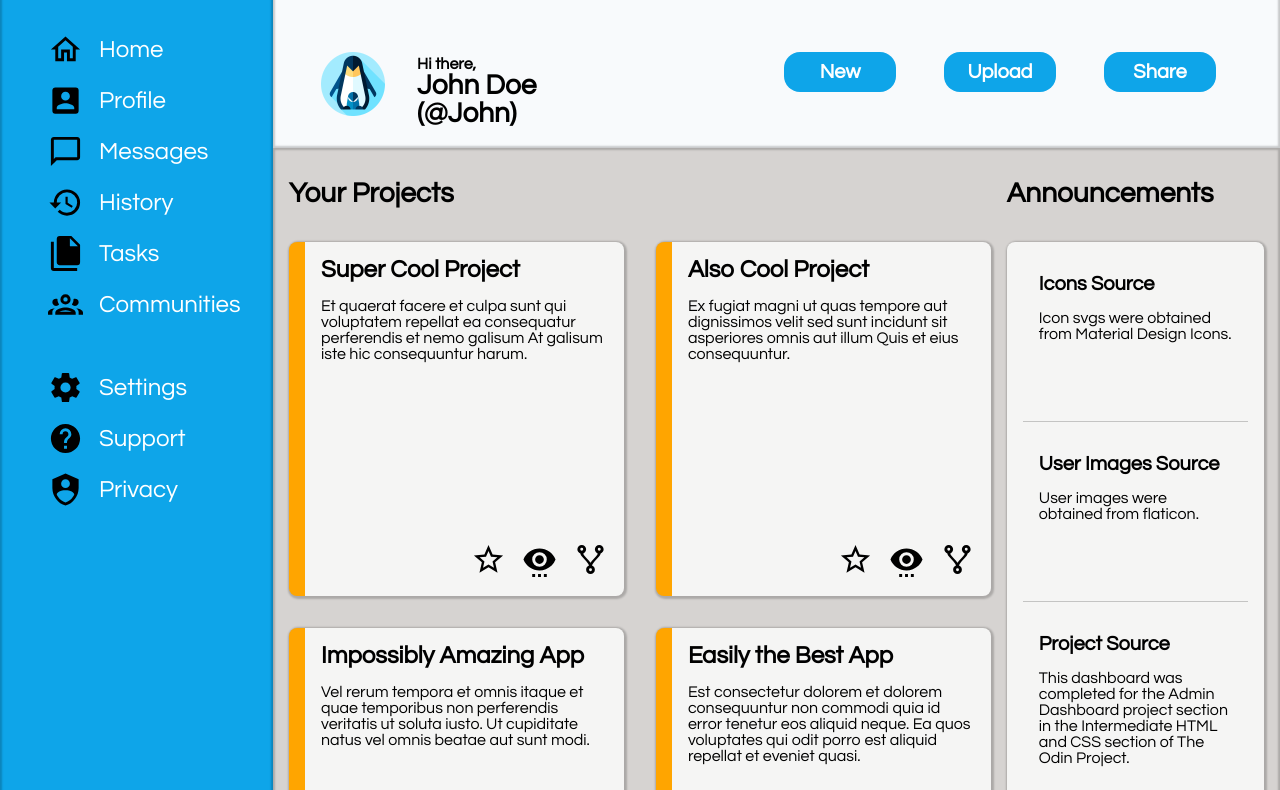
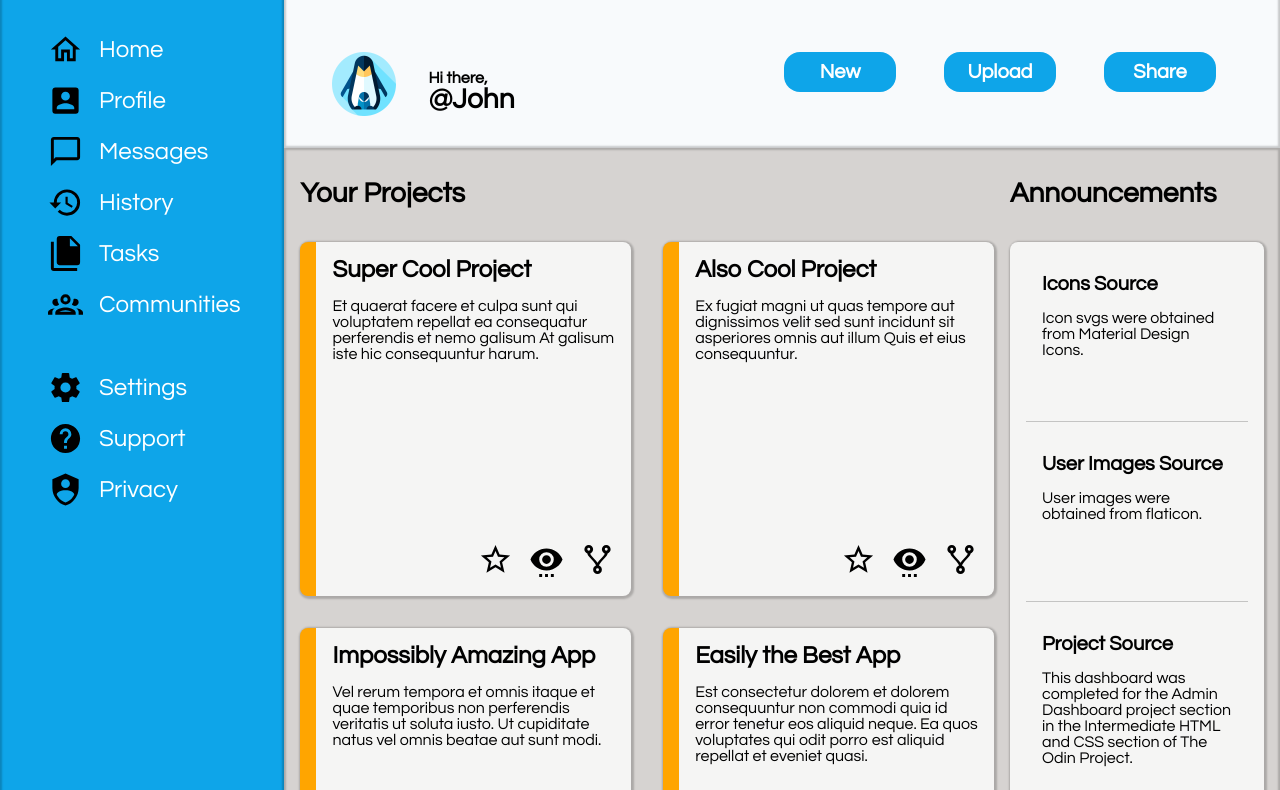
Before and after one commit to autom101/admin-dashboard, a plain HTML site: page index.html in a window 1280 px wide. Shown: the part 92-882 px from the top of the page. Drawn offline with Linux system fonts and the light colour scheme.

Commit message:
Fix errors on smaller resolution

```diff
--- a/css/styles.css
+++ b/css/styles.css
@@ -7,7 +7,7 @@ body {
   height: 100vh;
 
   display: grid;
-  grid-template: 1fr 8fr / 1fr 4fr;
+  grid-template: 1fr 8fr / 2fr 7fr;
   grid-template-areas:
     "dash-left dash-top"
     "dash-left dash-center";
--- a/index.html
+++ b/index.html
@@ -93,7 +93,7 @@
 
                 <div class="welcome-message">
                     <span>Hi there,</span>
-                    <span>John Doe (@John)</span>
+                    <span>@John</span>
                 </div>
             </div>
 
```
